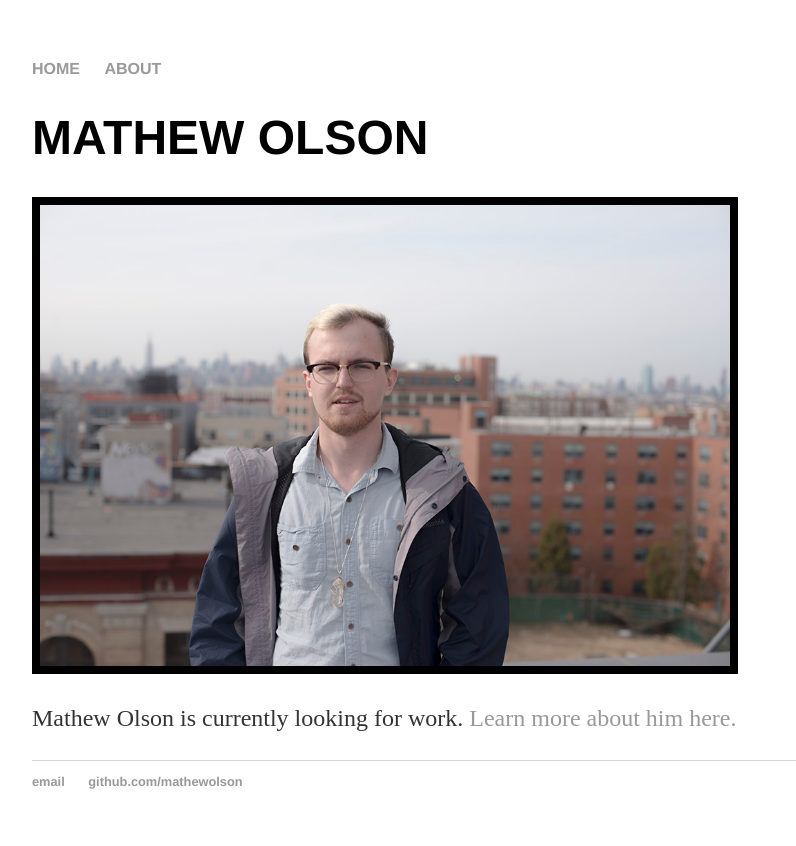
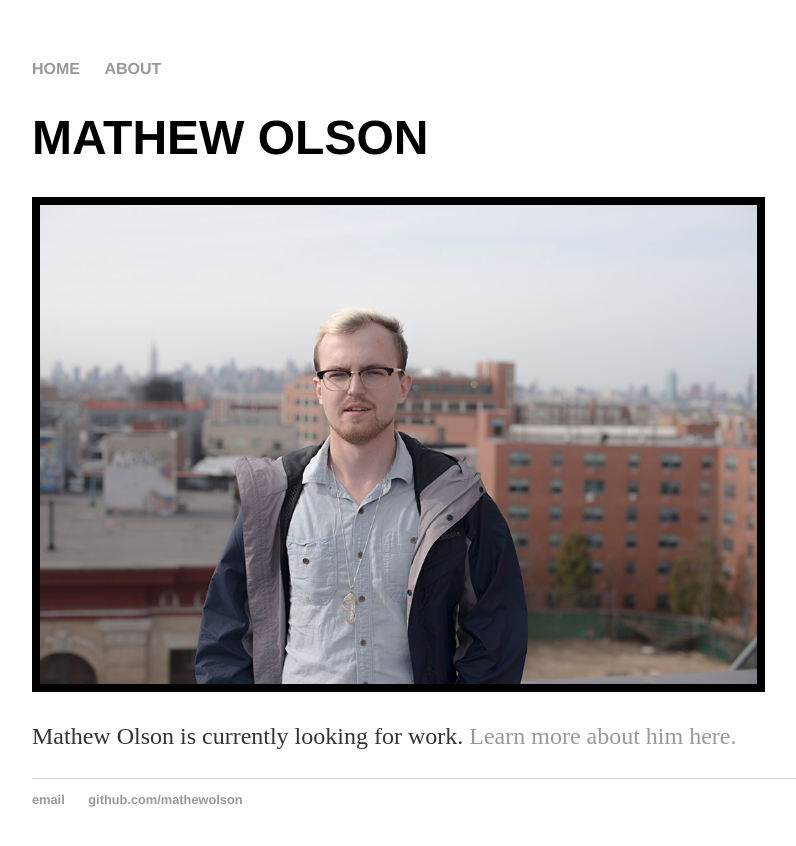
Before and after one commit to mathewolson/mathewolson.github.io, a Jekyll site: the page built from index.html, in a window 1280 px wide. Shown: the top 846 px of the page, without its empty margins (160-956 px from the left). Built offline with Jekyll 4.4.1, drawn with Linux system fonts in a browser that asks for light colours.

Commit message:
Update index.html

```diff
--- a/index.html
+++ b/index.html
@@ -4,6 +4,6 @@
 ---
 <div class="blurb">
 	<h1>MATHEW OLSON</h1>
-	<img src="https://raw.githubusercontent.com/mathewolson/mathewolson.github.io/master/DSC_7853_small.jpg" alt="Photo by Michael Zhao" width=690px height=auto border=8px/>
+	<img src="https://raw.githubusercontent.com/mathewolson/mathewolson.github.io/master/DSC_7853_small.jpg" alt="Photo by Michael Zhao" width=80% height=auto border=8px/>
 	<p>Mathew Olson is currently looking for work. <a href="/about">Learn more about him here.</a></p>
 </div><!-- /.blurb -->
```
